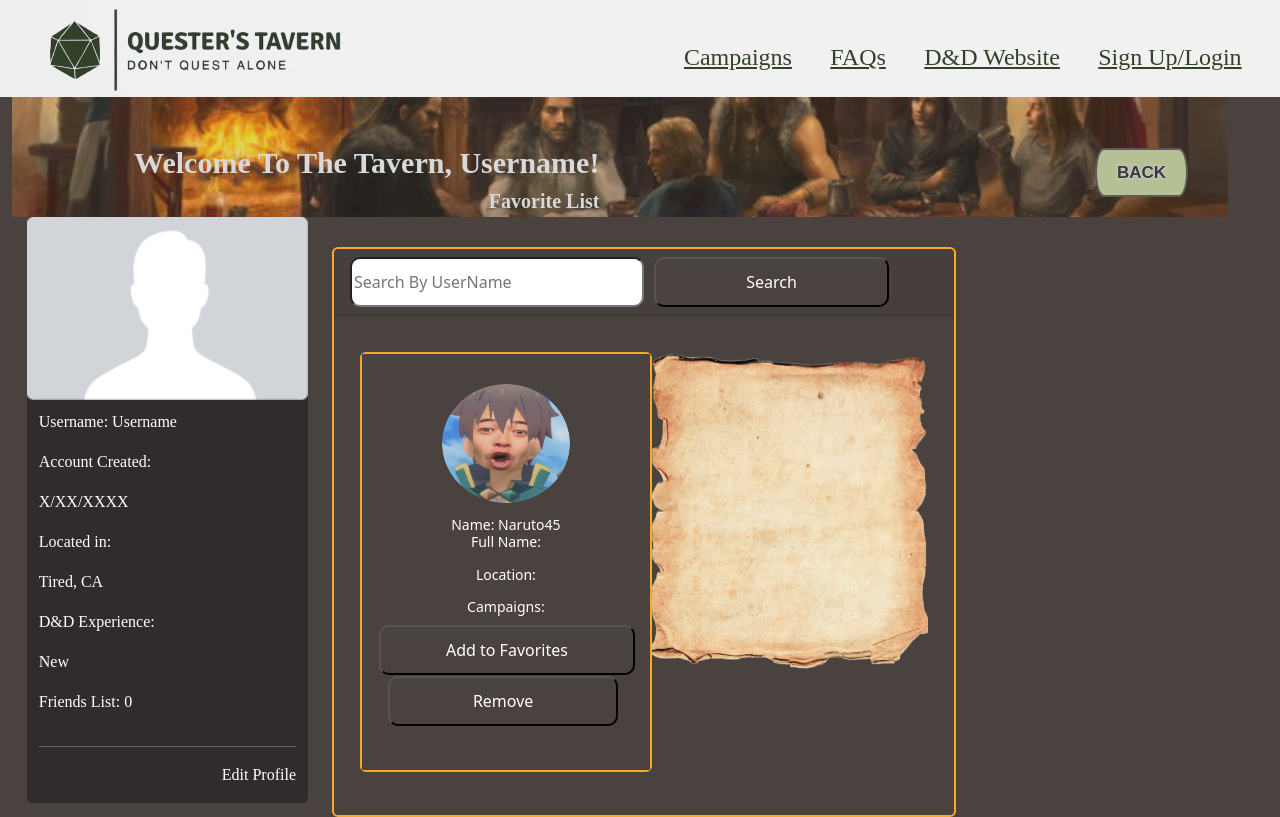
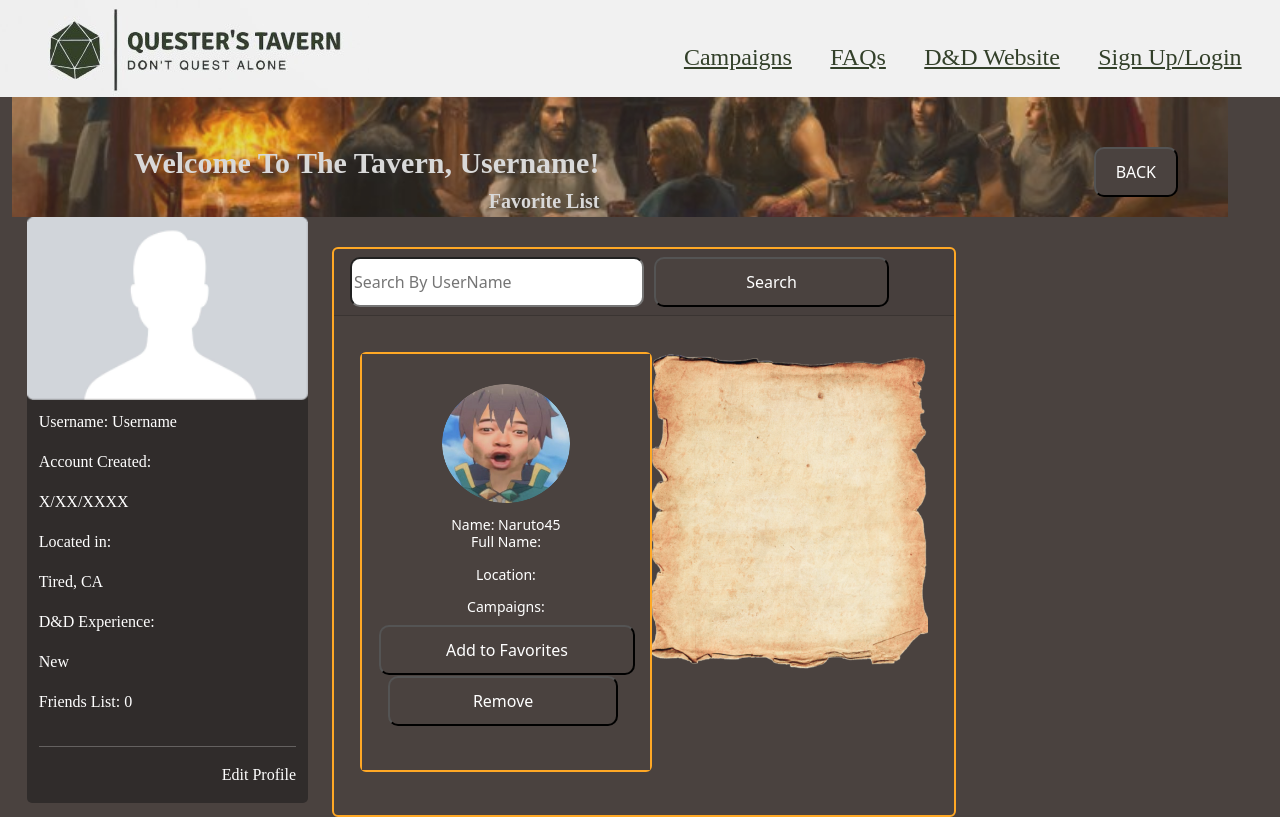
Before and after one commit to MJGowan/questers.tavern, a React (Create React App) app: page /FavoritesList in a window 1280 px wide. Built offline with nearby package versions, Linux system fonts and the light colour scheme; a web font is replaced by a local one.

Commit message:
backbuttonstyled

```diff
--- a/src/Components/Favorites/FavoritesList.tsx
+++ b/src/Components/Favorites/FavoritesList.tsx
@@ -38,7 +38,20 @@ export default function FavoritesList() {
               </div>
               <div className='button-container d-none d-md-block'>
                 <div className='d-flex ml-auto'>
-                  <button className='button' onClick={() => navigate(-1)}>
+                  <button
+                    className='cardbutton'
+                    style={{
+                      width: "90%",
+                      marginLeft: "10px",
+                      marginRight: "10px",
+                      borderRadius: "10px",
+                      height: "50px",
+                      padding: "10px 20px",
+                      backgroundColor: "#4A423F",
+                      color: "white",
+                    }}
+                    onClick={() => navigate(-1)}
+                  >
                     BACK
                   </button>
                 </div>
@@ -106,7 +119,7 @@ export default function FavoritesList() {
           >
             <Card.Header>
               <input
-                type="text"
+                type='text'
                 style={{ width: "50%", borderRadius: "10px", height: "50px" }}
                 placeholder='Search By UserName'
               ></input>
```
